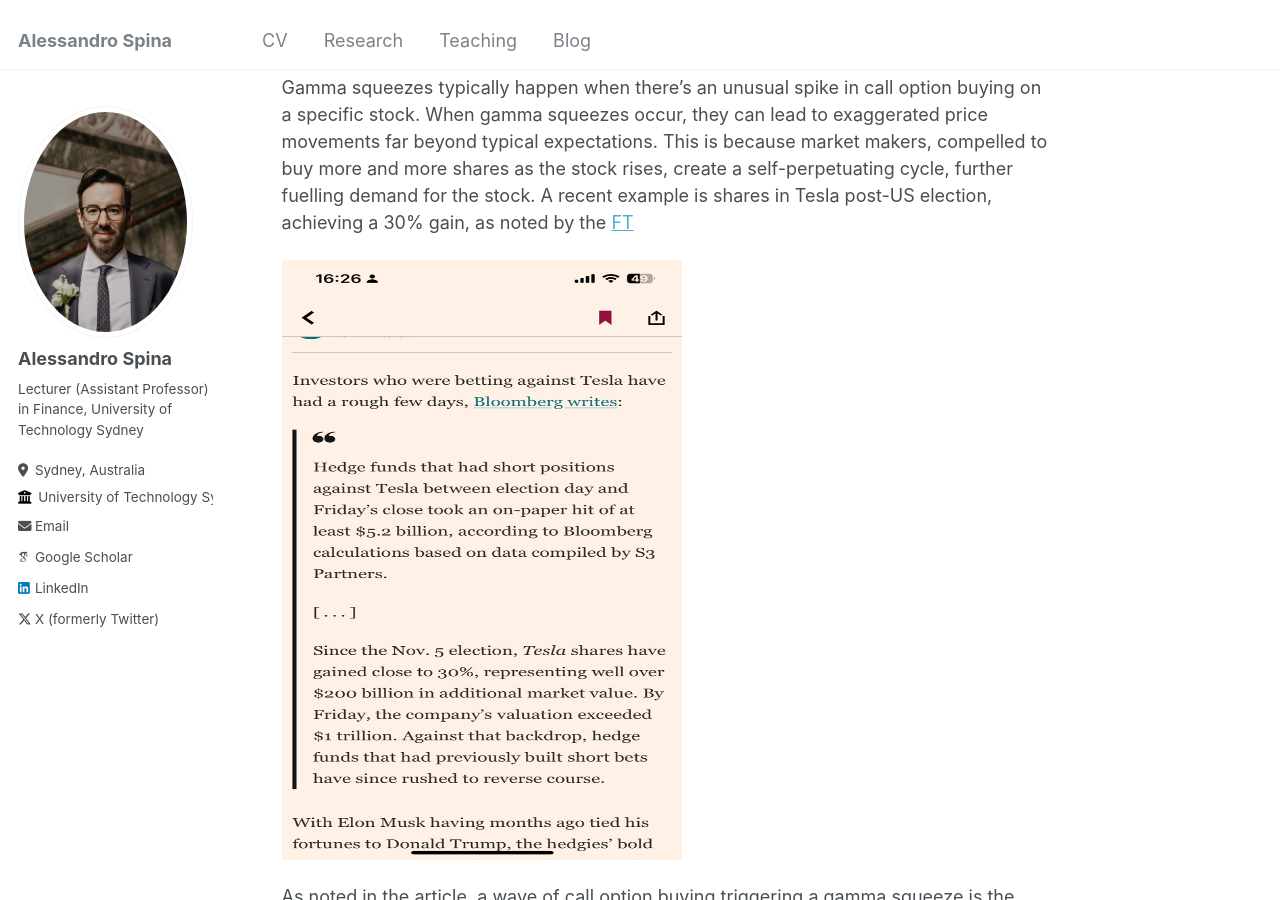
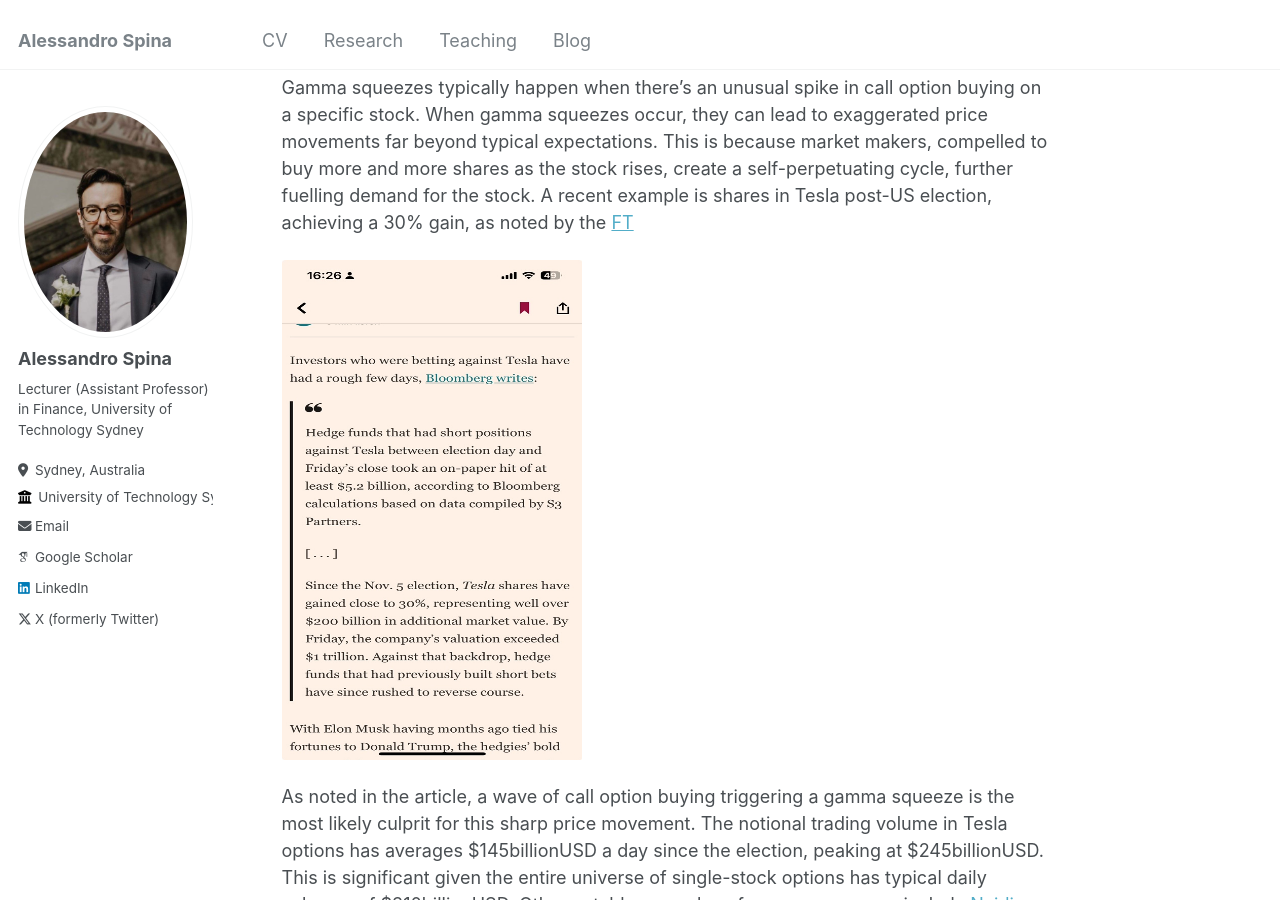
Before and after one commit to aspi6246/aspi6246.github.io, a Jekyll site: the page built from _posts/2024-11-13-blog-post-6.md, in a window 1280 px wide and 900 px high, scrolled down 769 px. Built offline with Jekyll 4.4.1, drawn with Linux system fonts in a browser that asks for light colours; some web fonts are replaced.

Commit message:
Update 2024-11-13-blog-post-6.md

```diff
--- a/_posts/2024-11-13-blog-post-6.md
+++ b/_posts/2024-11-13-blog-post-6.md
@@ -15,7 +15,7 @@ Market makers, who are typically on the other side of the trade from investors,
 
 Gamma squeezes typically happen when there’s an unusual spike in call option buying on a specific stock. When gamma squeezes occur, they can lead to exaggerated price movements far beyond typical expectations. This is because market makers, compelled to buy more and more shares as the stock rises, create a self-perpetuating cycle, further fuelling demand for the stock. A recent example is shares in Tesla post-US election, achieving a 30% gain, as noted by the [FT]( https://on.ft.com/3O5SmCK)
 
-![Alt text](/assets/images/blog6_fig1.png){: style="width:400px;height:600px;"}
+![Alt text](/assets/images/blog6_fig1.png){: style="width:300px;height:500px;"}
 
 As noted in the article, a wave of call option buying triggering a gamma squeeze is the most likely culprit for this sharp price movement. The notional trading volume in Tesla options has averages $145billionUSD a day since the election, peaking at $245billionUSD. This is significant given the entire universe of single-stock options has typical daily volumes of $310billionUSD. Other notable examples of gamma squeezes include [Nvidia]( https://on.ft.com/45dJXVx) and GameStop.
 
```
